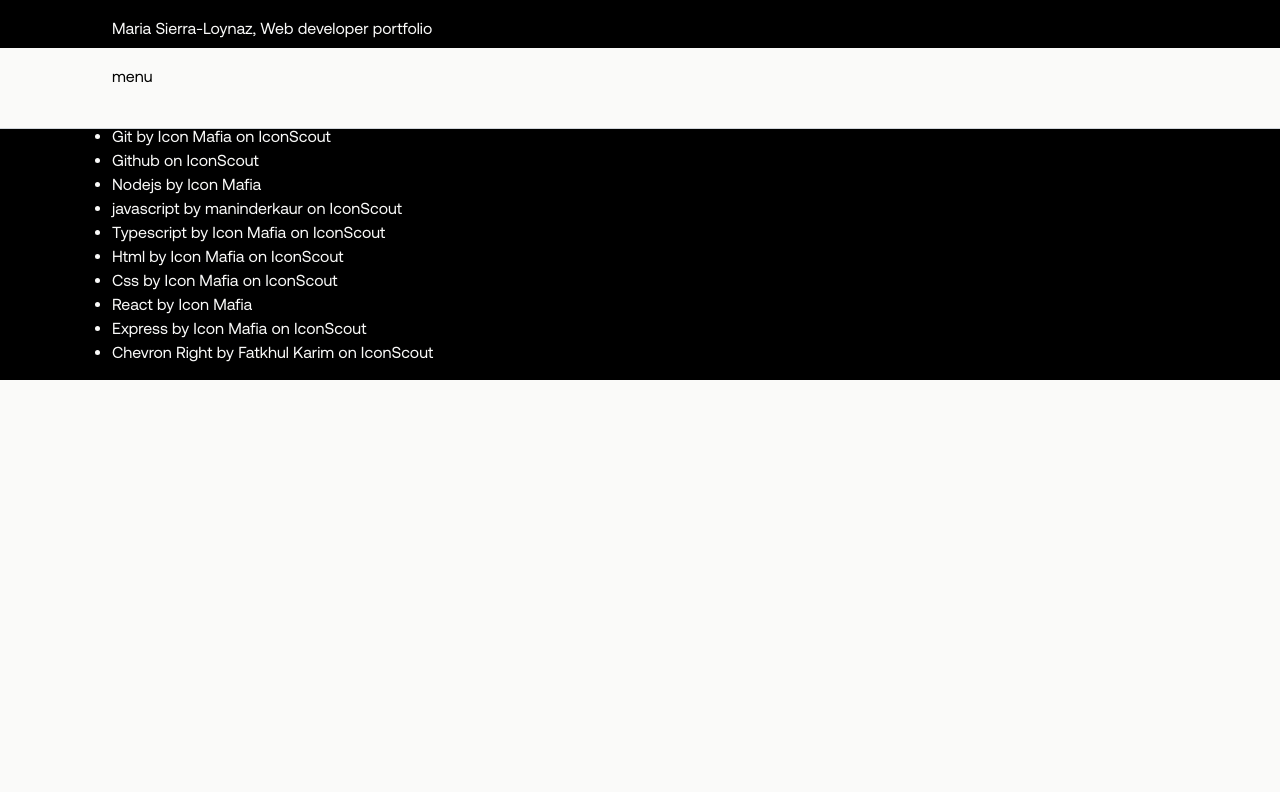
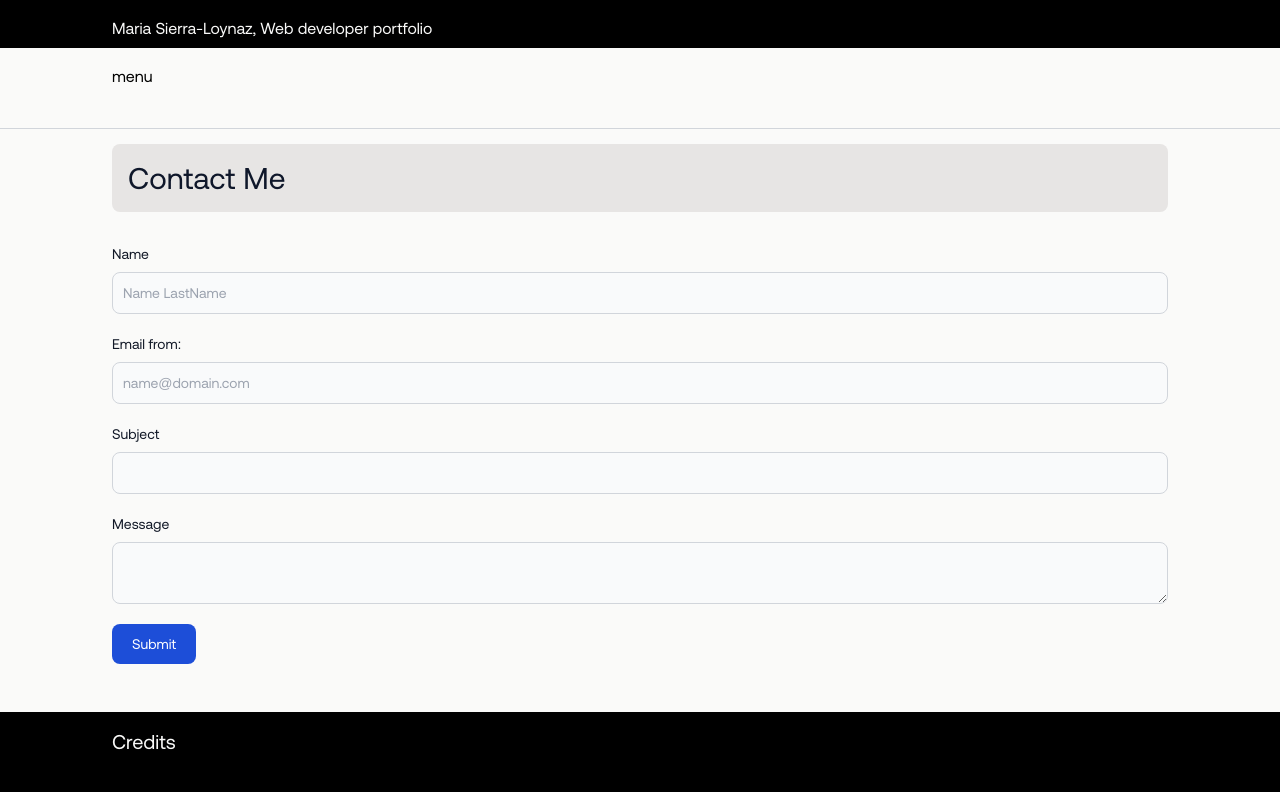
Before and after one commit to mlsloynaz/portfolio, a Next.js app: page /contactme in a window 1280 px wide. Shown: the top 792 px of the page. Built offline with nearby package versions, Linux system fonts and the light colour scheme.

Commit message:
contactme form style

```diff
--- a/app/components/contact-details/contact-details.tsx
+++ b/app/components/contact-details/contact-details.tsx
@@ -1,3 +1,5 @@
+import Link from "next/link";
+
 export default function ContactDetails() {
     return (
         <div id="contact-section" className="flex flex-col w-full h-full max-w-96 min-w-72 md:max-w-full lg:max-w-[1024px] py-8">
@@ -19,7 +21,7 @@
                         </dl>
                     </div>
                     <div>
-                        <button>Contact Me</button>
+                        <Link href="/contactme">Contact Me</Link>
                     </div>
                 </div>
             </div>
--- /dev/null
+++ b/app/components/contact-me/contact-me-form.tsx
@@ -0,0 +1,32 @@
+"use client"
+
+import { createContactMe } from "@/actions/create-contact-me";
+import { useFormState } from "react-dom";
+
+export function ContactMeForm() {
+    const initialState = { errors: {}, data: {} };
+
+    const [{errors, data}, formAction] = useFormState(createContactMe, initialState);
+
+    return (
+        <form className="" action={formAction}>
+            <div className="mb-5">
+                <label htmlFor="name" className="block mb-2 text-sm font-medium text-gray-900 dark:text-white">Name</label>
+                <input type="name" id="name" name="name" required className="bg-gray-50 border border-gray-300 text-gray-900 text-sm rounded-lg focus:outline-none focus:ring-blue-800 focus:ring-2  block w-full p-2.5 dark:bg-gray-700 dark:border-gray-600 dark:placeholder-gray-400 dark:text-white" placeholder="Name LastName"  />
+            </div>
+            <div className="mb-5">
+                <label htmlFor="email" className="block mb-2 text-sm font-medium text-gray-900 dark:text-white">Email from:</label>
+                <input type="email" name="email" id="email" required className="bg-gray-50 border border-gray-300 text-gray-900 text-sm rounded-lg focus:outline-none focus:ring-blue-800 focus:ring-2 block w-full p-2.5 dark:bg-gray-700 dark:border-gray-600 dark:placeholder-gray-400 dark:text-white" placeholder="name@domain.com" />
+            </div>
+            <div className="mb-5">
+                <label htmlFor="subject" className="block mb-2 text-sm font-medium text-gray-900 dark:text-white">Subject</label>
+                <input type="text" name="subject" id="subject" className="bg-gray-50 border border-gray-300 text-gray-900 text-sm rounded-lg focus:outline-none focus:ring-blue-800 focus:ring-2  block w-full p-2.5 dark:bg-gray-700 dark:border-gray-600 dark:placeholder-gray-400 dark:text-white" />
+            </div>
+            <div className="mb-5">
+                <label htmlFor="message" className="block mb-2 text-sm font-medium text-gray-900 dark:text-white">Message</label>
+                <textarea id="message" name="message" required rows={2} cols={50} className="bg-gray-50 border border-gray-300 text-gray-900 text-sm rounded-lg focus:outline-none focus:ring-blue-800 focus:ring-2  block w-full p-2.5 dark:bg-gray-700 dark:border-gray-600 dark:placeholder-gray-400 dark:text-white" />
+            </div>
+            <button type="submit" className="text-white bg-blue-700 hover:bg-blue-800 focus:ring-4 focus:outline-none focus:ring-blue-300 font-medium rounded-lg text-sm w-full sm:w-auto px-5 py-2.5 text-center dark:bg-blue-600 dark:hover:bg-blue-700 dark:focus:ring-blue-800">Submit</button>
+        </form >
+    )
+}
--- a/app/components/contact-me/form.tsx
+++ /dev/null
@@ -1,7 +0,0 @@
-"use client"
-
-export default function Form(){
-    return(
-        <form></form>
-    )
-}
--- /dev/null
+++ b/app/components/contact-me/index.ts
@@ -0,0 +1 @@
+export {ContactMeForm} from './contact-me-form'
--- a/app/contactme/page.tsx
+++ b/app/contactme/page.tsx
@@ -1,7 +1,12 @@
-export default function ContactMe(){
-    return(
-        <div>
-             Form Placeholder
+import { ContactMeForm } from "@/components/contact-me";
+
+export default function ContactMe() {
+    return (
+        <div className="flex flex-col mt-32 p-4 md:px-28 w-full">
+            <p className="text-3xl bg-stone-200 rounded-lg p-4 text-slate-900">Contact Me</p>
+            <div  className="py-8">
+                <ContactMeForm />
+            </div>
         </div>
     )
 }
--- /dev/null
+++ b/app/utils/actions/create-contact-me.ts
@@ -0,0 +1,7 @@
+export function createContactMe(){
+    console.log('create contact')
+    return {
+        errors:{},
+        data:{}
+    }
+}
```
